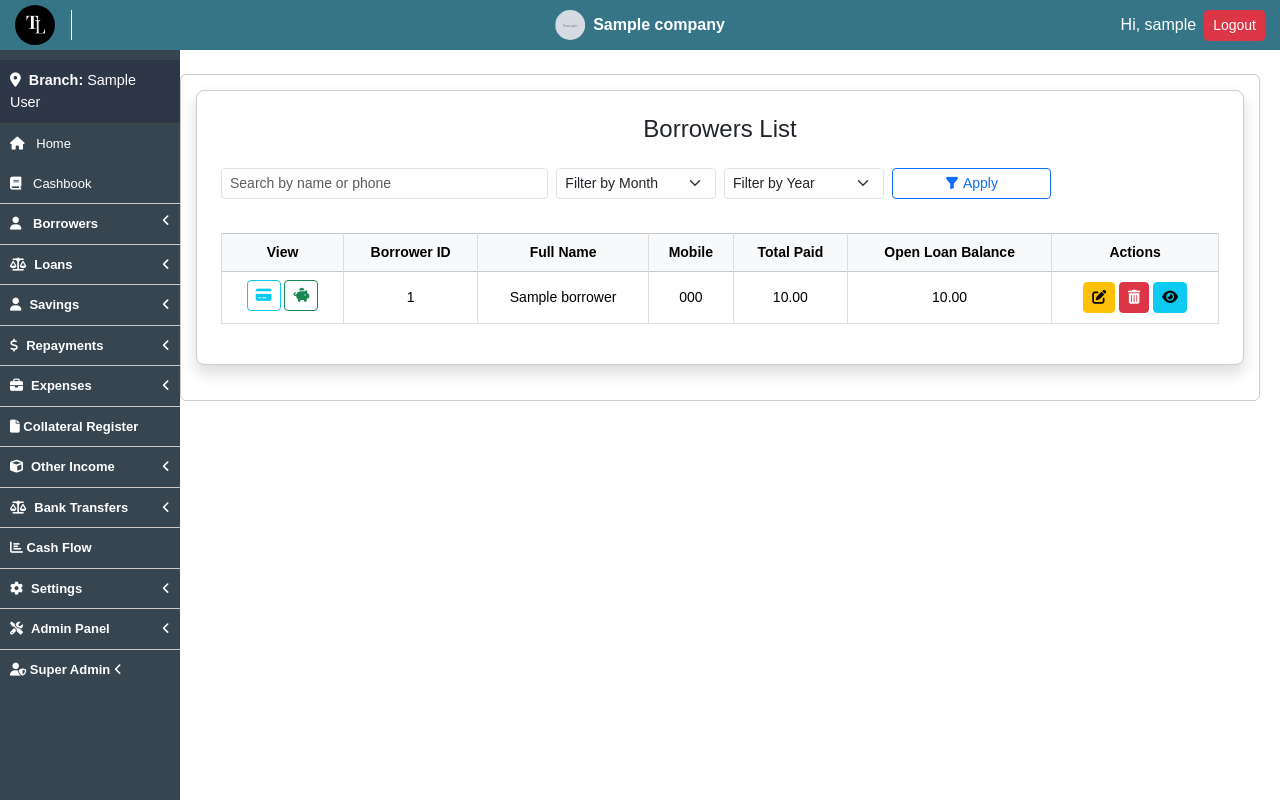
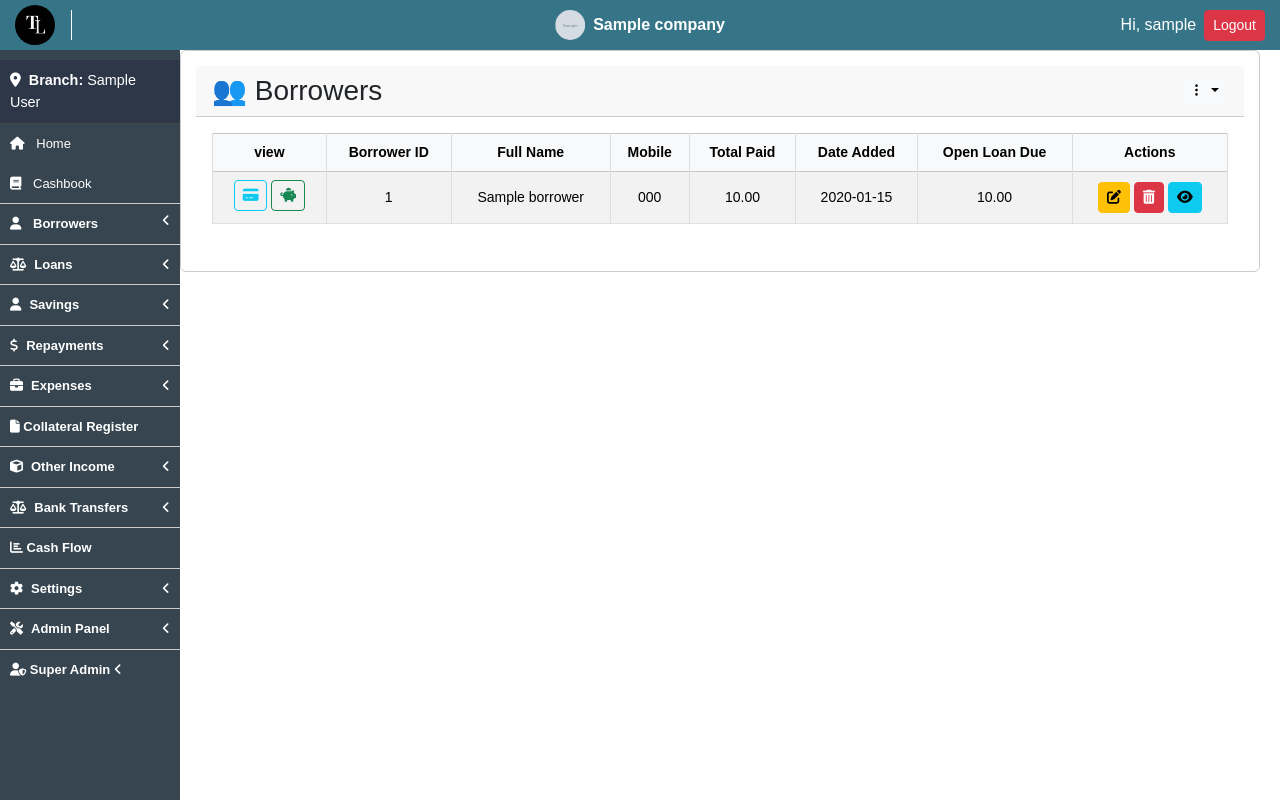
Before and after one commit to elly-techlend/techlend, a Flask app: page /borrowers in a window 1280 px wide. Run offline with Flask 3, Linux system fonts and the light colour scheme; a user stored in the database is signed in; tables that the repository leaves empty hold one stand-in row (values such as "Sample post"); grey boxes marked "Sample" are stand-in pictures.

Commit message:
Cleaned up branches issue and updated borrowers lay out

```diff
--- a/routes/borrower_routes.py
+++ b/routes/borrower_routes.py
@@ -24,8 +24,10 @@ def view_borrowers():
     branch_id = session.get('active_branch_id')
     page = request.args.get('page', 1, type=int)
     search = request.args.get('search', '').strip()
-    year = request.args.get('year', type=int)
-    month = request.args.get('month', type=int)
+
+    # ✅ Do casting in Python, not in Jinja
+    year = request.args.get('year', default=None, type=int)
+    month = request.args.get('month', default=None, type=int)
 
     borrowers_query = Borrower.query.filter_by(company_id=current_user.company_id)
 
@@ -55,7 +57,15 @@ def view_borrowers():
         _ = borrower.total_paid
         _ = borrower.open_balance
 
-    return render_template('borrowers/view_borrowers.html', borrowers=borrowers, pagination=pagination)
+    # ✅ Pass year & month to template
+    return render_template(
+        'borrowers/view_borrowers.html',
+        borrowers=borrowers,
+        pagination=pagination,
+        year=year,
+        month=month,
+        search=search
+    )
 
 @borrower_bp.route('/borrowers/add', methods=['GET', 'POST'])
 @login_required
--- a/templates/borrowers/view_borrowers.html
+++ b/templates/borrowers/view_borrowers.html
@@ -1,99 +1,88 @@
-{% extends 'base.html' %}
+{% extends "base.html" %}
+{% block content %}
+<div class="card">
+    <div class="card-header d-flex justify-content-between align-items-center">
+        <h3 class="mb-0">👥 Borrowers</h3>
 
-{% block content %}
-<div class="container mt-4">
-    <div class="card shadow rounded-3 p-4">
-        <h4 class="card-title mb-4 text-center">Borrowers List</h4>
+        <div class="dropdown">
+            <button class="btn btn-light dropdown-toggle btn-sm" type="button" id="dropdownMenuButton" data-bs-toggle="dropdown" aria-expanded="false">
+                <i class="bi bi-three-dots-vertical"></i>
+            </button>
+            <ul class="dropdown-menu dropdown-menu-end" aria-labelledby="dropdownMenuButton">
+                <li>
+                    <a class="dropdown-item text-primary" href="#" data-bs-toggle="modal" data-bs-target="#searchModal">
+                        <i class="bi bi-search me-2"></i> Search
+                    </a>
+                </li>
+                <li>
+                    <a class="dropdown-item text-success" href="#" data-bs-toggle="modal" data-bs-target="#filterModal">
+                        <i class="bi bi-funnel me-2"></i> Filter
+                    </a>
+                </li>
+            </ul>
+        </div>
+    </div>
 
-        <!-- 🔍 Search + Filters (One Row, Responsive) -->
-        <form method="GET" action="{{ url_for('borrowers.view_borrowers') }}" class="row g-2 mb-4">
-            <div class="col-md-4 col-sm-12">
-                <input type="text" name="search" class="form-control form-control-sm" placeholder="Search by name or phone"
-                    value="{{ request.args.get('search', '') }}">
-            </div>
+    <div class="card-body">
+        {% if request.args.get('search') or request.args.get('month') or request.args.get('year') %}
+        <div class="d-flex justify-content-between align-items-center mb-3">
+            <small class="text-muted">
+                {% if request.args.get('search') %}
+                    🔍 <strong>Search:</strong> {{ request.args.get('search') }}
+                {% endif %}
+                {% if request.args.get('month') %}
+                    | 📆 <strong>Month:</strong> {{ request.args.get('month') }}
+                {% endif %}
+                {% if request.args.get('year') %}
+                    | 🗓 <strong>Year:</strong> {{ request.args.get('year') }}
+                {% endif %}
+            </small>
+            <a href="{{ url_for('borrowers.view_borrowers') }}" class="btn btn-outline-secondary btn-sm">
+                <i class="bi bi-x-circle"></i> Clear Filters
+            </a>
+        </div>
+        {% endif %}
 
-            <div class="col-md-2 col-sm-6">
-                <select name="month" class="form-select form-select-sm">
-                    <option value="">Filter by Month</option>
-                    {% for m in range(1, 13) %}
-                        <option value="{{ m }}" {% if request.args.get('month', type=int) == m %}selected{% endif %}>{{ m }}</option>
-                    {% endfor %}
-                </select>
-            </div>
-
-            <div class="col-md-2 col-sm-6">
-                <select name="year" class="form-select form-select-sm">
-                    <option value="">Filter by Year</option>
-                    {% for y in range(2022, 2035) %}
-                        <option value="{{ y }}" {% if request.args.get('year', type=int) == y %}selected{% endif %}>{{ y }}</option>
-                    {% endfor %}
-                </select>
-            </div>
-
-            <div class="col-md-2 col-sm-12">
-                <button type="submit" class="btn btn-outline-primary btn-sm w-100">
-                    <i class="bi bi-funnel-fill me-1"></i>Apply
-                </button>
-            </div>
-        </form>
-
-        <!-- 📋 Borrowers Table -->
+        <!-- Borrowers Table -->
         <div class="table-responsive">
-            <table class="table table-bordered table-hover align-middle">
-                <thead class="table-light sticky-top">
+            <table class="table table-bordered table-striped table-hover align-middle">
+                <thead class="table-light">
                     <tr>
-                        <th>View</th>
+                        <th>view</th>
                         <th>Borrower ID</th>
                         <th>Full Name</th>
                         <th>Mobile</th>
                         <th>Total Paid</th>
-                        <th>Open Loan Balance</th>
+                        <th>Date Added</th>
+                        <th>Open Loan Due</th>
                         <th>Actions</th>
                     </tr>
                 </thead>
                 <tbody>
-                    {% for borrower in borrowers %}
+                {% for borrower in borrowers %}
                     <tr>
-                        <td>
-                            <a href="{{ url_for('loan.view_by_borrower', borrower_id=borrower.id) }}" class="btn btn-outline-info btn-sm mb-1">
-                                <i class="fas fa-credit-card"></i>
-                            </a>
-                            <a href="{{ url_for('savings.view_by_borrower', borrower_id=borrower.id) }}" class="btn btn-outline-success btn-sm mb-1">
-                                <i class="fas fa-piggy-bank"></i>
-                            </a>
-                        </td>
+                        <td><a href="{{ url_for('loan.view_by_borrower', borrower_id=borrower.id) }}" class="btn btn-outline-info btn-sm mb-1"> <i class="fas fa-credit-card"></i> </a> <a href="{{ url_for('savings.view_by_borrower', borrower_id=borrower.id) }}" class="btn btn-outline-success btn-sm mb-1"> <i class="fas fa-piggy-bank"></i> </a></td>
                         <td>{{ borrower.borrower_id }}</td>
                         <td>{{ borrower.name }}</td>
                         <td>{{ borrower.phone }}</td>
                         <td>{{ borrower.total_paid or 0 }}</td>
+                        <td>{{ borrower.created_at.strftime('%Y-%m-%d') }}</td>
                         <td>{{ borrower.open_balance or 0 }}</td>
                         <td>
-                            <a href="{{ url_for('borrowers.edit_borrower', borrower_id=borrower.id) }}" class="btn btn-warning btn-sm">
-                                <i class="fas fa-edit"></i>
-                            </a>
-                            <a href="{{ url_for('borrowers.delete_borrower', borrower_id=borrower.id) }}" class="btn btn-danger btn-sm"
-                               onclick="return confirm('Are you sure you want to delete this borrower?');">
-                                <i class="fas fa-trash-alt"></i>
-                            </a>
-                            <a href="{{ url_for('borrowers.borrower_details', borrower_id=borrower.id) }}" class="btn btn-info btn-sm">
-                                <i class="fas fa-eye"></i>
-                            </a>
-                        </td>
+                        <a href="{{ url_for('borrowers.edit_borrower', borrower_id=borrower.id) }}" class="btn btn-warning btn-sm"> <i class="fas fa-edit"></i> </a> <a href="{{ url_for('borrowers.delete_borrower', borrower_id=borrower.id) }}" class="btn btn-danger btn-sm" onclick="return confirm('Are you sure you want to delete this borrower?');"> <i class="fas fa-trash-alt"></i> </a> <a href="{{ url_for('borrowers.borrower_details', borrower_id=borrower.id) }}" class="btn btn-info btn-sm"> <i class="fas fa-eye"></i> </a> </td> </tr> {% else %} <tr><td colspan="7" class="text-center">No borrowers found.</td>
                     </tr>
-                    {% else %}
-                    <tr><td colspan="7" class="text-center">No borrowers found.</td></tr>
-                    {% endfor %}
+                {% endfor %}
                 </tbody>
             </table>
         </div>
 
-        <!-- 📄 Pagination -->
+        <!-- Pagination -->
         {% if pagination.pages > 1 %}
         <nav aria-label="Pagination">
             <ul class="pagination justify-content-center mt-3">
                 {% if pagination.has_prev %}
                 <li class="page-item">
-                    <a class="page-link" href="{{ url_for('borrowers.view_borrowers', page=pagination.prev_num, search=request.args.get('search', ''), year=request.args.get('year'), month=request.args.get('month')) }}">Previous</a>
+                    <a class="page-link" href="{{ url_for('borrowers.view_borrowers', page=pagination.prev_num, search=request.args.get('search', ''), month=request.args.get('month', ''), year=request.args.get('year', '')) }}">Previous</a>
                 </li>
                 {% else %}
                 <li class="page-item disabled"><span class="page-link">Previous</span></li>
@@ -105,7 +94,7 @@
                             <li class="page-item active"><span class="page-link">{{ page_num }}</span></li>
                         {% else %}
                             <li class="page-item">
-                                <a class="page-link" href="{{ url_for('borrowers.view_borrowers', page=page_num, search=request.args.get('search', ''), year=request.args.get('year'), month=request.args.get('month')) }}">{{ page_num }}</a>
+                                <a class="page-link" href="{{ url_for('borrowers.view_borrowers', page=page_num, search=request.args.get('search', ''), month=request.args.get('month', ''), year=request.args.get('year', '')) }}">{{ page_num }}</a>
                             </li>
                         {% endif %}
                     {% else %}
@@ -115,7 +104,7 @@
 
                 {% if pagination.has_next %}
                 <li class="page-item">
-                    <a class="page-link" href="{{ url_for('borrowers.view_borrowers', page=pagination.next_num, search=request.args.get('search', ''), year=request.args.get('year'), month=request.args.get('month')) }}">Next</a>
+                    <a class="page-link" href="{{ url_for('borrowers.view_borrowers', page=pagination.next_num, search=request.args.get('search', ''), month=request.args.get('month', ''), year=request.args.get('year', '')) }}">Next</a>
                 </li>
                 {% else %}
                 <li class="page-item disabled"><span class="page-link">Next</span></li>
@@ -125,4 +114,59 @@
         {% endif %}
     </div>
 </div>
+
+<!-- Search Modal -->
+<div class="modal fade" id="searchModal" tabindex="-1" aria-labelledby="searchModalLabel" aria-hidden="true">
+  <div class="modal-dialog modal-dialog-centered modal-sm">
+    <form method="GET" action="{{ url_for('borrowers.view_borrowers') }}" class="modal-content">
+      <div class="modal-header">
+        <h5 class="modal-title" id="searchModalLabel">Search Borrowers</h5>
+        <button type="button" class="btn-close" data-bs-dismiss="modal" aria-label="Close"></button>
+      </div>
+      <div class="modal-body">
+        <input type="text" name="search" value="{{ request.args.get('search', '') }}"
+               class="form-control" placeholder="Name or Phone Number">
+      </div>
+      <div class="modal-footer">
+        <button type="submit" class="btn btn-primary btn-sm">Search</button>
+        <button type="button" class="btn btn-secondary btn-sm" data-bs-dismiss="modal">Close</button>
+      </div>
+    </form>
+  </div>
+</div>
+
+<!-- Filter Modal -->
+<div class="modal fade" id="filterModal" tabindex="-1" aria-labelledby="filterModalLabel" aria-hidden="true">
+  <div class="modal-dialog modal-dialog-centered modal-sm">
+    <form method="GET" action="{{ url_for('borrowers.view_borrowers') }}" class="modal-content">
+      <div class="modal-header">
+        <h5 class="modal-title" id="filterModalLabel">Filter Borrowers</h5>
+        <button type="button" class="btn-close" data-bs-dismiss="modal" aria-label="Close"></button>
+      </div>
+      <div class="modal-body d-flex flex-column gap-3">
+        <select name="month" class="form-select">
+          <option value="">Select Month</option>
+          {% for m in range(1, 13) %}
+              <option value="{{ '%02d' % m }}" {% if request.args.get('month') == '%02d' % m %}selected{% endif %}>
+                  {{ '%02d' % m }}
+              </option>
+          {% endfor %}
+        </select>
+
+        <select name="year" class="form-select">
+          <option value="">Select Year</option>
+          {% for y in range(2024, 2035) %}
+              <option value="{{ y }}" {% if request.args.get('year') == y|string %}selected{% endif %}>
+                  {{ y }}
+              </option>
+          {% endfor %}
+        </select>
+      </div>
+      <div class="modal-footer">
+        <button type="submit" class="btn btn-success btn-sm">Apply</button>
+        <button type="button" class="btn btn-secondary btn-sm" data-bs-dismiss="modal">Close</button>
+      </div>
+    </form>
+  </div>
+</div>
 {% endblock %}
```
Also changed, not shown: cleanup_branches.py (+44 -5 lines).
